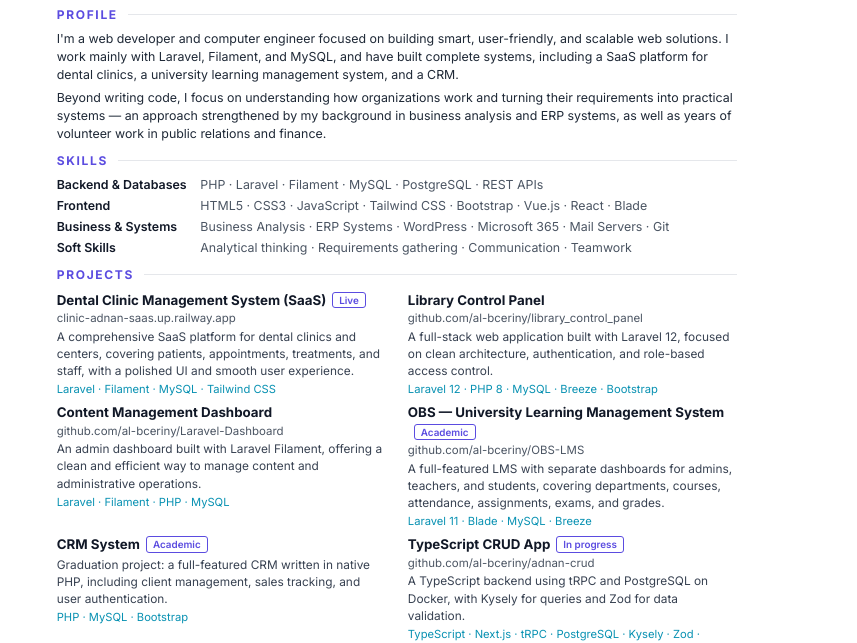
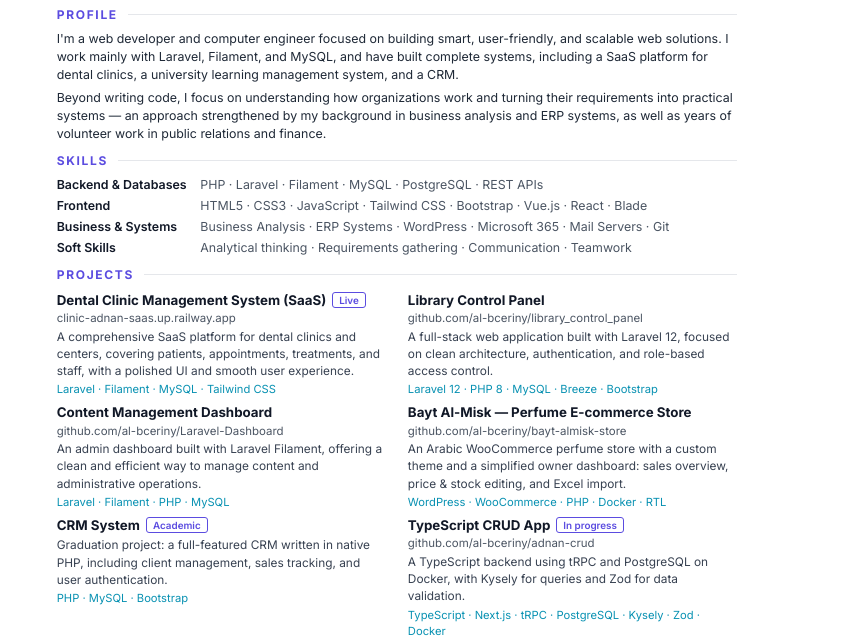
Before and after one commit to al-bceriny/ADNAN_PORTFOLIO, a plain HTML site: page cv/cv.html in a window 1280 px wide. Shown: the part 149-792 px from the top of the page, without its empty margins (0-857 px from the left). Drawn offline with Linux system fonts and the light colour scheme.

Commit message:
CV: show Bayt Al-Misk store in place of OBS
The portfolio site is unchanged; only the one-page CV swaps OBS for
the new store project, using a shorter CV-only description.
Adds `cvInsteadOf` and `cvDescription` options to the CV template.

Co-Authored-By: Claude Opus 5.5 <noreply@anthropic.com>

```diff
--- a/cv/cv.html
+++ b/cv/cv.html
@@ -101,8 +101,14 @@
       const site = "adnan-biseyrini.com";
       const ltr = (html) => `<span class="ltr">${html}</span>`;
 
-      // cv: false في data.js يُخفي المشروع من السيرة الذاتية فقط (يبقى في الموقع)
-      const projects = D.projects.filter((p) => p.cv !== false).map((p) => {
+      // خيارات السيرة الذاتية في data.js (لا تؤثر على الموقع):
+      //   cv: false            يُخفي المشروع من السيرة الذاتية
+      //   cvInsteadOf: "OBS"   يضع المشروع مكان المشروع صاحب الاختصار short المحدد
+      //   cvDescription        وصف أقصر يُستخدم في السيرة الذاتية بدل description
+      const cvProjects = D.projects.flatMap((p) =>
+        p.cv === false || p.cvInsteadOf ? [] : [D.projects.find((q) => q.cvInsteadOf === p.short) || p]
+      );
+      const projects = cvProjects.map((p) => {
         const label = p.category === "academic" ? T.academic : p.status ? p.status[L] : p.featured ? T.live : "";
         const link = p.demo || p.code;
         return `
@@ -111,7 +117,7 @@
               <span class="item-title">${esc(p.title[L])}${label ? `<span class="tag">${esc(label)}</span>` : ""}</span>
               ${link ? `<a class="item-meta ltr" href="${esc(link)}">${esc(host(link))}</a>` : ""}
             </div>
-            <p>${esc(p.description[L])}</p>
+            <p>${esc((p.cvDescription || p.description)[L])}</p>
             <div class="tech">${p.tags.map(esc).join(" · ")}</div>
           </div>`;
       }).join("");
--- a/data.js
+++ b/data.js
@@ -117,8 +117,12 @@ const PORTFOLIO = {
         ar: "متجر عطور وإكسسوارات عربي على ووردبريس وووكومرس، بقالب مخصص بهوية المحل ولوحة تحكم مبسّطة لصاحب محل بلا خبرة تقنية: ملخص المبيعات، تعديل الأسعار والمخزون من جدول واحد، واستيراد المنتجات من إكسل مع معاينة قبل الحفظ.",
         en: "An Arabic perfume & accessories store on WordPress and WooCommerce, with a custom branded theme and a simplified dashboard for a non-technical shop owner: sales overview, one-table price & stock editing, and an Excel product importer with preview.",
       },
-      // لا يظهر في السيرة الذاتية (الصفحة الواحدة ممتلئة) — احذف السطر لإظهاره
-      cv: false,
+      // في السيرة الذاتية فقط: يحلّ محل مشروع OBS (يبقى OBS ظاهراً في الموقع)
+      cvInsteadOf: "OBS",
+      cvDescription: {
+        ar: "متجر عطور عربي على ووكومرس بقالب مخصص ولوحة تحكم مبسّطة لصاحب المحل: ملخص المبيعات، تعديل الأسعار والمخزون، واستيراد المنتجات من إكسل.",
+        en: "An Arabic WooCommerce perfume store with a custom theme and a simplified owner dashboard: sales overview, price & stock editing, and Excel import.",
+      },
       category: "professional",
       tags: ["WordPress", "WooCommerce", "PHP", "Docker", "RTL"],
       demo: "",
```
Also changed, not shown: 2 other files.
